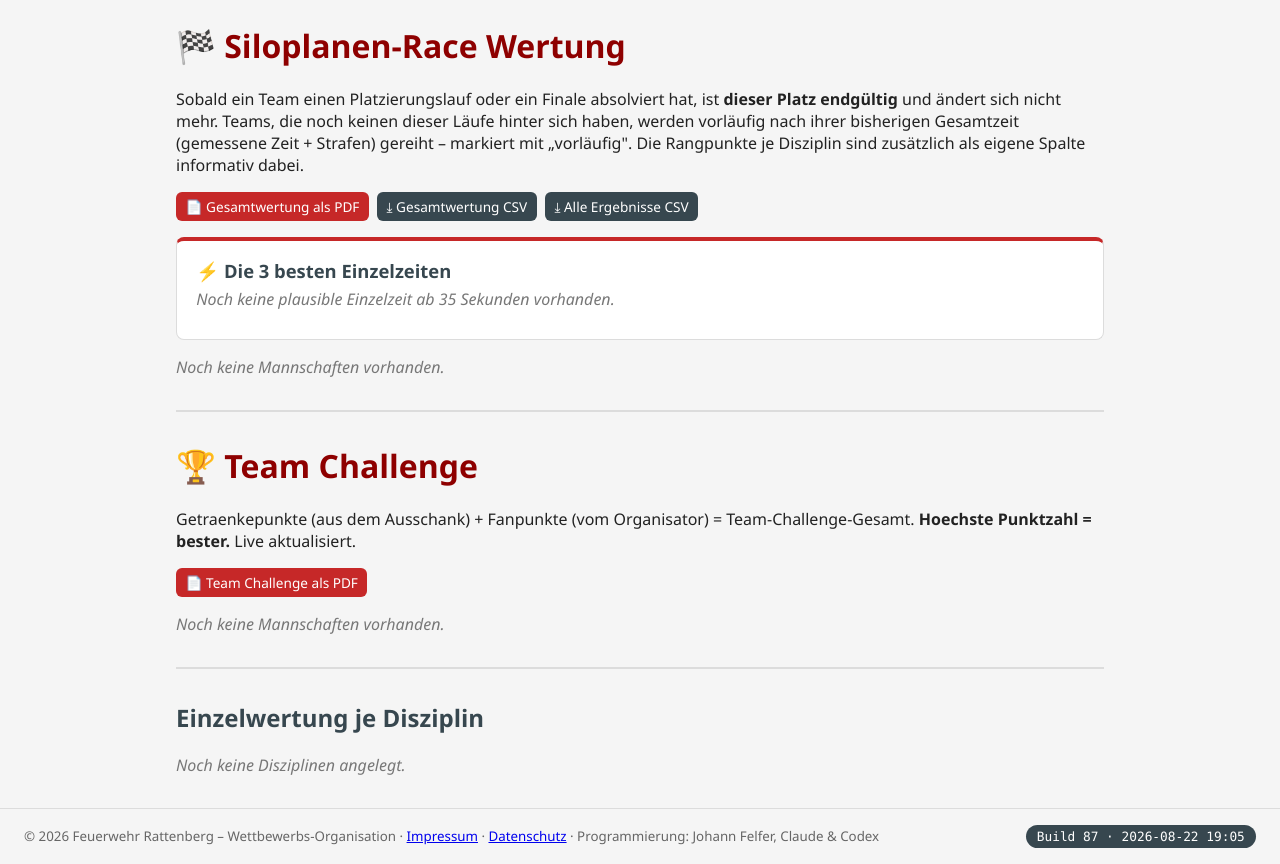
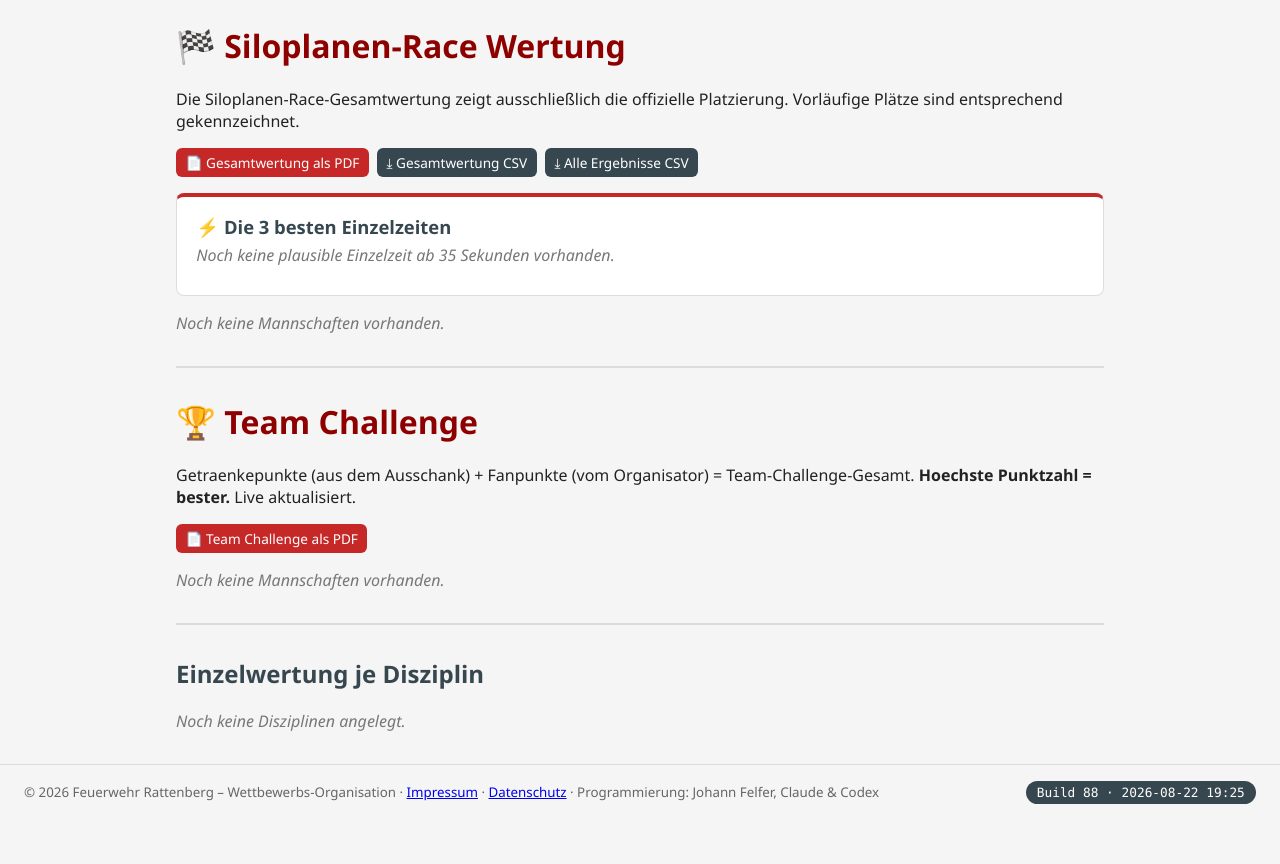
Before and after one commit to HansFel/FeuerwehrRattenberg, a Flask app: page /wertung/ in a window 1280 px wide. Shown: the part 71-935 px from the top of the page. After the commit the page ends 875 px from the top, so only its background shows below. Run offline with Flask 3, Linux system fonts and the light colour scheme; data that the repository does not hold is empty.

Commit message:
Siloplanen-Gesamtwertung auf Platzierung reduzieren

```diff
--- a/app/templates/besucher/_wertung.html
+++ b/app/templates/besucher/_wertung.html
@@ -25,9 +25,6 @@
     <tr>
       <th class="rang">Rang</th>
       <th>Mannschaft</th>
-      <th>⏱ Rennzeit</th>
-      <th>📋 Strafsekunden</th>
-      <th>⏱ Gesamtzeit inkl. Strafen</th>
     </tr>
   </thead>
   <tbody>
@@ -35,9 +32,6 @@
     <tr>
       <td class="rang">{{ zeile.rang }}{% if zeile.finaler_platz is none %} <small>(vorläufig)</small>{% endif %}</td>
       <td>{{ zeile.team.name }}</td>
-      <td>{{ zeile.gemessene_zeit|zeit }}</td>
-      <td>{{ zeile.strafsekunden|round(0) }}</td>
-      <td>{{ zeile.gesamtzeit|zeit }}</td>
     </tr>
     {% endfor %}
   </tbody>
--- a/app/templates/moderator/_rangliste.html
+++ b/app/templates/moderator/_rangliste.html
@@ -26,9 +26,6 @@
       <tr>
         <th class="rang">Rang</th>
         <th>Mannschaft</th>
-        <th>📋 Strafsek.</th>
-        <th>⏱ Zeit gesamt</th>
-        <th>⏱ Gesamtzeit</th>
       </tr>
     </thead>
     <tbody>
@@ -36,9 +33,6 @@
       <tr>
         <td class="rang">{{ zeile.rang }}{% if zeile.finaler_platz is none %} <small>(vorläufig)</small>{% endif %}</td>
         <td>{{ zeile.team.name }}</td>
-        <td>{{ zeile.strafsekunden|round(0) }}</td>
-        <td>{{ zeile.gemessene_zeit|zeit }}</td>
-        <td><strong>{{ zeile.gesamtzeit|zeit }}</strong></td>
       </tr>
       {% endfor %}
     </tbody>
--- a/app/templates/wertung/uebersicht.html
+++ b/app/templates/wertung/uebersicht.html
@@ -2,12 +2,8 @@
 {% block titel %}Wertung{% endblock %}
 {% block inhalt %}
   <h1>🏁 Siloplanen-Race Wertung</h1>
-  <p>Sobald ein Team einen Platzierungslauf oder ein Finale absolviert hat, ist
-     <strong>dieser Platz endgültig</strong> und ändert sich nicht mehr. Teams,
-     die noch keinen dieser Läufe hinter sich haben, werden vorläufig nach
-     ihrer bisherigen Gesamtzeit (gemessene Zeit + Strafen) gereiht – markiert
-     mit „vorläufig". Die Rangpunkte je Disziplin sind zusätzlich als eigene
-     Spalte informativ dabei.</p>
+  <p>Die Siloplanen-Race-Gesamtwertung zeigt ausschließlich die offizielle
+     Platzierung. Vorläufige Plätze sind entsprechend gekennzeichnet.</p>
 
   <div class="werkzeugleiste">
     <a class="knopf klein" href="{{ url_for('pdf.gesamt') }}">📄 Gesamtwertung als PDF</a>
@@ -41,10 +37,6 @@
       <tr>
         <th class="rang">Rang</th>
         <th>Mannschaft</th>
-        <th>Rangpunkte</th>
-        <th>📋 Strafsekunden</th>
-        <th>⏱ Gemessene Zeit gesamt</th>
-        <th>⏱ Gesamtzeit inkl. Strafen</th>
       </tr>
     </thead>
     <tbody>
@@ -52,10 +44,6 @@
       <tr>
         <td class="rang">{{ zeile.rang }}{% if zeile.finaler_platz is none %} <small>(vorläufig)</small>{% endif %}</td>
         <td>{{ zeile.team.name }}{% if zeile.team.wehr %} <small>({{ zeile.team.wehr }})</small>{% endif %}</td>
-        <td>{{ zeile.punkte }}</td>
-        <td>{{ zeile.strafsekunden|round(0) }}</td>
-        <td>{{ zeile.gemessene_zeit|zeit }}</td>
-        <td>{{ zeile.gesamtzeit|zeit }}</td>
       </tr>
       {% endfor %}
     </tbody>
--- a/app/version.py
+++ b/app/version.py
@@ -7,5 +7,5 @@ kein Auto-Timestamp beim Build, damit der angezeigte Wert eindeutig einem
 bekannten Quellcode-Stand entspricht.
 """
 
-BUILD_NUMMER = 87
-BUILD_ZEIT = "2026-08-22 19:05"
+BUILD_NUMMER = 88
+BUILD_ZEIT = "2026-08-22 19:25"
```
Also changed, not shown: AGENTS.md (+7 -0 lines), TURNIERREGELN.md (+7 -0 lines), app/blueprints/pdf.py (+3 -9 lines), tests/test_besucher.py (+10 -9 lines), tests/test_erweiterungen.py (+6 -8 lines), tests/test_grundlagen.py (+6 -7 lines), tests/test_moderator.py (+2 -1 lines).
